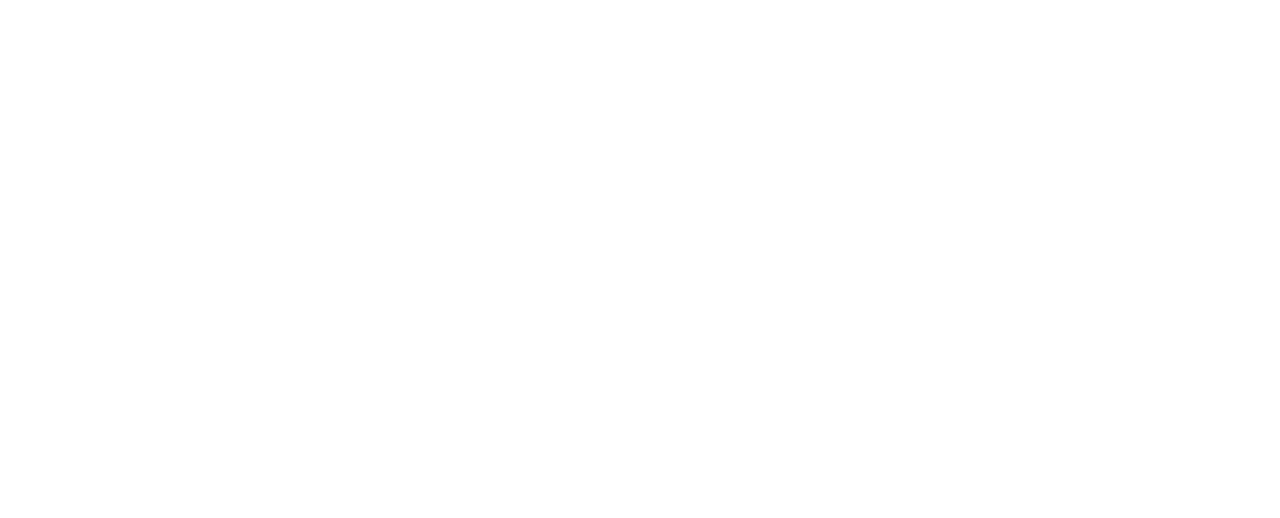
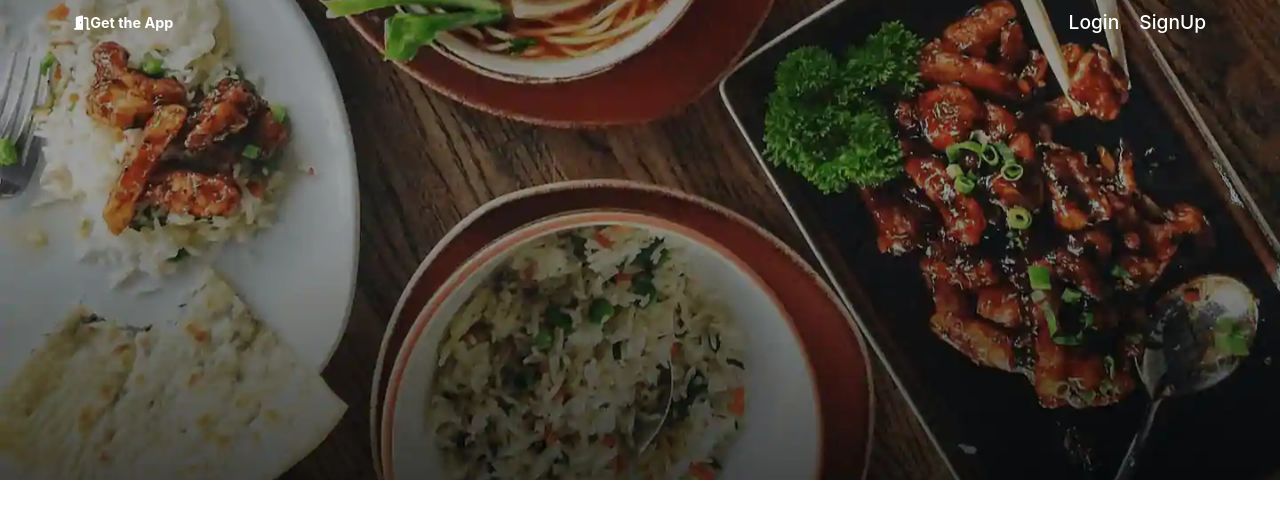
Before and after one commit to AjinkyaYdande/zomato-clone, a plain HTML site: page LandingPage/index.html in a window 1280 px wide. Drawn offline with Linux system fonts and the light colour scheme.

Commit message:
Nav section completed

```diff
--- a/LandingPage/assets/styles/styles.css
+++ b/LandingPage/assets/styles/styles.css
@@ -3,8 +3,40 @@
     padding: 0px;
     text-decoration: none;
     box-sizing: border-box;
-    font-family: Metropolis;
+    font-family: -apple-system, BlinkMacSystemFont, 'Segoe UI', Roboto, Oxygen, Ubuntu, Cantarell, 'Open Sans', 'Helvetica Neue', sans-serif;
 }
 a{
     color: unset;
 }
+header{
+    background: url('../images/hero.png');
+    height: 60vh;
+    background-position: center;
+    background-size: cover;
+}
+
+nav{
+    display: flex;
+    justify-content: space-between;
+    align-items: center;
+    flex-direction: row;
+    padding:25px,0px;
+    margin: 0px auto;
+    width: 90%;
+}
+nav div.nav-item{
+    color: #fff;
+    margin: 10px 10px;
+}
+nav .div-container{
+    display: flex;
+    flex-flow: row;
+}
+nav .nav-item.app{
+    font-size: .9rem;
+    font-weight: 700;
+}
+nav .nav-item{
+    font-size: 1.2rem;
+    font-weight: 500;
+}
--- a/LandingPage/index.html
+++ b/LandingPage/index.html
@@ -14,7 +14,18 @@
 </head>
 
 <body>
+    <header>
+        <nav>
+            <div class="nav-item app">
+                <i class="fas fa-door-open"></i>Get the App
+            </div>
+            <div class="div-container">
+                <div class="nav-item">Login</div>
+                <div class="nav-item">SignUp</div>
+            </div>
 
+        </nav>
+    </header>
 </body>
 
 </html>
```
